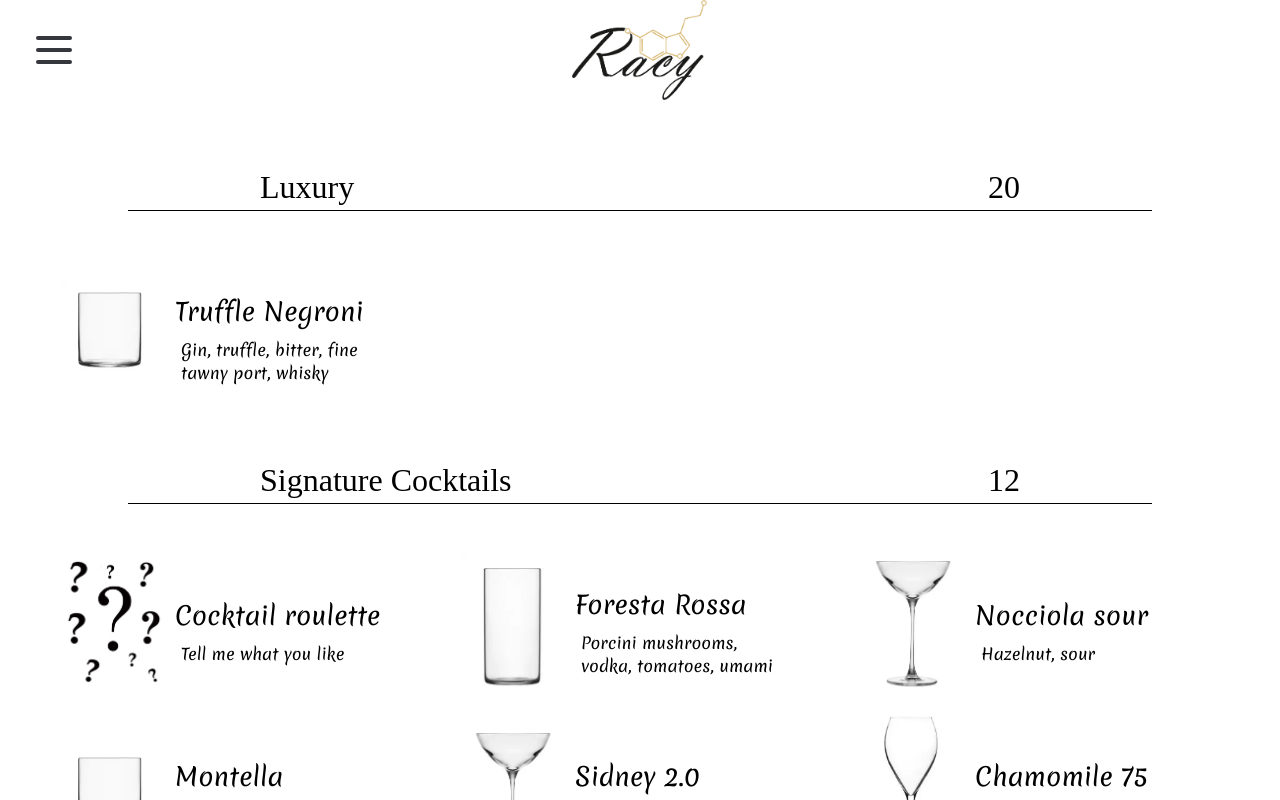
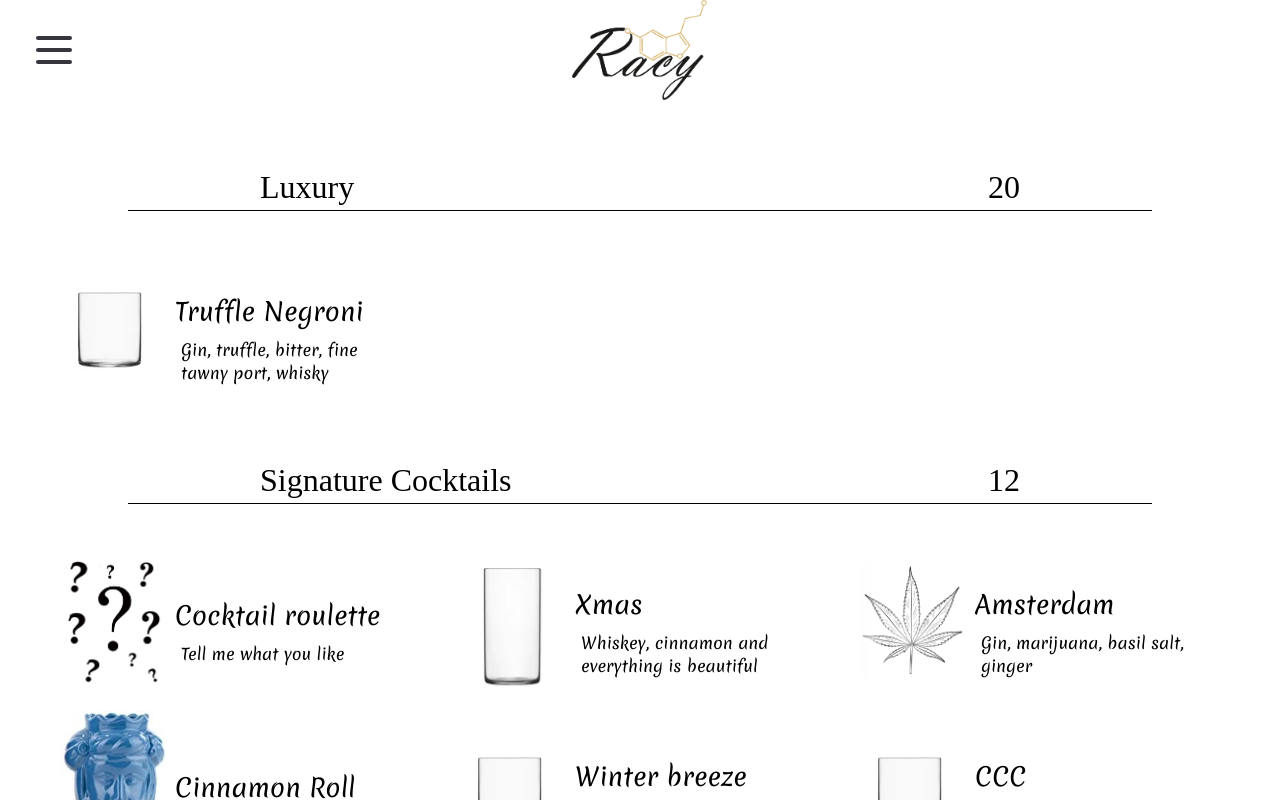
Before and after one commit to Aldodo91/racy-bar, a React (Create React App) app: page /menu-details/1 in a window 1280 px wide. Built offline with nearby package versions, Linux system fonts and the light colour scheme; a web font is replaced by a local one.

Commit message:
menu invernale

```diff
--- a/src/components/hamburger.jsx
+++ b/src/components/hamburger.jsx
@@ -17,6 +17,9 @@ const Sidebar = ({ lang }) => {
       <a className="menu-item" href="#signature" onClick={close}>
         Signature
       </a>
+      <a className="menu-item" href="#hot" onClick={close}>
+        Hot Cocktails
+      </a>
       <a className="menu-item" href="#noAlcol" onClick={close}>
         MockTails
       </a>
@@ -26,9 +29,6 @@ const Sidebar = ({ lang }) => {
       <a className="menu-item" href="#distillati" onClick={close}>
         {it ? "Distillati" : "Spirits"}
       </a>
-      {/* <a className="menu-item" href="#softDrink" onClick={close}>
-        Soft Drink
-      </a> */}
       <a className="menu-item" href="#caffetteria" onClick={close}>
         {it ? "Caffetteria" : "Coffee"}
       </a>
--- a/src/costants/allMenuElement.js
+++ b/src/costants/allMenuElement.js
@@ -24,6 +24,7 @@ import {
   bollicine,
   birra,
   latteVegetale,
+  hot,
 } from "./menuElement";
 export {
   signature,
@@ -51,4 +52,5 @@ export {
   bollicine,
   birra,
   latteVegetale,
+  hot,
 };
--- a/src/costants/images.js
+++ b/src/costants/images.js
@@ -12,6 +12,8 @@ import scrigno from "../assets/glass/scrigno.webp";
 import moka from "../assets/glass/moka.webp";
 import vino from "../assets/glass/vino.webp";
 import question from "../assets/glass/int.jpg";
+import hot from "../assets/glass/hotGlass.webp";
+import ams from "../assets/glass/ams.png";
 
 export {
   question,
@@ -28,4 +30,6 @@ export {
   scodella,
   scrigno,
   vino,
+  hot,
+  ams,
 };
--- a/src/costants/menuElement.js
+++ b/src/costants/menuElement.js
@@ -1,3 +1,5 @@
+import * as images from "./images";
+
 export const toShare = [
   // {
   //   img: null,
@@ -604,3 +606,30 @@ export const bollicine = [
     bottleCost: 120,
   },
 ];
+
+export const hot = [
+  {
+    img: images.hot,
+    nome: "Afther 8",
+    ricetta: {
+      it: "Rum, Cioccolato Venchi 1878, menta",
+      en: "Rum, Venchi Chocolate 1878, mint",
+    },
+  },
+  {
+    img: images.hot,
+    nome: "Chai Toddy",
+    ricetta: {
+      it: "Bourbon, Chai tea, limone, miele",
+      en: "Bourbon, Chai tea, lemon, honey",
+    },
+  },
+  {
+    img: images.hot,
+    nome: "Caribbean",
+    ricetta: {
+      it: "Rum, caffè, cocco & cannella",
+      en: "Rum, caffè, cocco & cannella",
+    },
+  },
+];
--- a/src/costants/signature.js
+++ b/src/costants/signature.js
@@ -1,18 +1,5 @@
 import * as images from "./images";
 export const signature = [
-  /**
-   * ! bl
-   * * Carlo-Cola
-   * * Rum infuso con cannella, Carlo-Cola
-   * * Home infused cinnamon Rum, Carlo-Cola
-   */
-  /**
-   *
-   * ? Mela
-   * * Atlanta
-   * * Bourboun Whiskey, Zucca, Zenzero, Limone
-   * * Bourboun Wiskey, Pumpkin, Ginger, Lemon
-   */
   {
     img: images.question,
     nome: "Cocktail roulette",
@@ -31,28 +18,68 @@ export const signature = [
   // },
   {
     img: images.bl,
-    nome: "Foresta Rossa",
+    nome: "Xmas",
     ricetta: {
-      it: "Funghi porcini, vodka, pomodoro, umami",
-      en: "Porcini mushrooms, vodka, tomatoes, umami",
+      it: "Whiskey, cannella e ogni cosa è bella",
+      en: "Whiskey, cinnamon and everything is beautiful",
     },
   },
   {
-    img: images.martini,
-    nome: "Nocciola sour",
+    img: images.ams,
+    nome: "Amsterdam",
     ricetta: {
-      it: "Nocciola, sour",
-      en: "Hazelnut, sour",
+      it: "Gin, marijuana, sale al basilico, zenzero ",
+      en: "Gin, marijuana, basil salt, ginger",
+    },
+  },
+  {
+    img: images.moro,
+    nome: "Cinnamon Roll",
+    ricetta: {
+      it: "Cannella, gin, limone",
+      en: "Cinnamon, gin, lemon",
     },
   },
   {
     img: images.bc,
-    nome: "Montella",
+    nome: "Winter breeze",
     ricetta: {
-      it: "Castagna, Rabarbaro, Vermouth, Limone",
-      en: "Chestnut, Rhubarb, Vermouth, Lemon",
+      it: "Bourbon, cannella, peperoncino, clementine",
+      en: "Bourbon, cinnamon, chili, clementines",
     },
   },
+  {
+    img: images.bc,
+    nome: "CCC",
+    ricetta: {
+      it: "Cognac, Cioccolato, bitter alla ciliegia",
+      en: "Cognac, Chocolate, cherry bitters",
+    },
+  },
+  // {
+  //   img: images.bl,
+  //   nome: "Foresta Rossa",
+  //   ricetta: {
+  //     it: "Funghi porcini, vodka, pomodoro, umami",
+  //     en: "Porcini mushrooms, vodka, tomatoes, umami",
+  //   },
+  // },
+  // {
+  //   img: images.martini,
+  //   nome: "Nocciola sour",
+  //   ricetta: {
+  //     it: "Nocciola, sour",
+  //     en: "Hazelnut, sour",
+  //   },
+  // },
+  // {
+  //   img: images.bc,
+  //   nome: "Montella",
+  //   ricetta: {
+  //     it: "Castagna, Rabarbaro, Vermouth, Limone",
+  //     en: "Chestnut, Rhubarb, Vermouth, Lemon",
+  //   },
+  // },
   {
     img: images.martini,
     nome: "Sidney 2.0",
@@ -61,14 +88,14 @@ export const signature = [
       en: "Gin, Pomegranate, berries",
     },
   },
-  {
-    img: images.flute,
-    nome: "Chamomile 75",
-    ricetta: {
-      it: "Gin, camomilla, fiori, Prosecco",
-      en: "Gin, chamomile, flowers, prosecco",
-    },
-  },
+  // {
+  //   img: images.flute,
+  //   nome: "Chamomile 75",
+  //   ricetta: {
+  //     it: "Gin, camomilla, fiori, Prosecco",
+  //     en: "Gin, chamomile, flowers, prosecco",
+  //   },
+  // },
 
   // {
   //   img: images.flute,
@@ -87,14 +114,14 @@ export const signature = [
       en: "Bourbon, Lemon maple syrup, Smoke bitter",
     },
   },
-  {
-    img: images.moro,
-    nome: "Hong Kong",
-    ricetta: {
-      it: "Racy herbal liqueur, Chinotto, Limone",
-      en: "Racy herbal liqueur, Chinotto, Fresh lemon juice",
-    },
-  },
+  // {
+  //   img: images.moro,
+  //   nome: "Hong Kong",
+  //   ricetta: {
+  //     it: "Racy herbal liqueur, Chinotto, Limone",
+  //     en: "Racy herbal liqueur, Chinotto, Fresh lemon juice",
+  //   },
+  // },
   {
     img: images.bc,
     nome: "Cancún",
@@ -111,22 +138,22 @@ export const signature = [
   //     en: "Cinnamon & cloves rum, White chocolate & Cocco, Pineapple",
   //   },
   // },
-  {
-    img: images.martini,
-    nome: "L.A.",
-    ricetta: {
-      it: "Bourbon, Ancho Reyes, Amaro 18, Chinotto",
-      en: "Bourbon, Ancho Reyes, Amaro 18, Chinotto",
-    },
-  },
-  {
-    img: images.bl,
-    nome: "Rio",
-    ricetta: {
-      it: "Cachaça, Limone, Fiori di sambuco, Butterfly pea",
-      en: "Cachaça, Fresh lemon juice, Elderflower, Butterfly pea",
-    },
-  },
+  // {
+  //   img: images.martini,
+  //   nome: "L.A.",
+  //   ricetta: {
+  //     it: "Bourbon, Ancho Reyes, Amaro 18, Chinotto",
+  //     en: "Bourbon, Ancho Reyes, Amaro 18, Chinotto",
+  //   },
+  // },
+  // {
+  //   img: images.bl,
+  //   nome: "Rio",
+  //   ricetta: {
+  //     it: "Cachaça, Limone, Fiori di sambuco, Butterfly pea",
+  //     en: "Cachaça, Fresh lemon juice, Elderflower, Butterfly pea",
+  //   },
+  // },
 
   {
     img: images.moka,
--- a/src/pages/menuDetails.jsx
+++ b/src/pages/menuDetails.jsx
@@ -36,6 +36,14 @@ const MenuDetails = () => {
           <BigSelection
             category={menuElement.signature}
             nome="Signature Cocktails"
+            langIT={langIt}
+            cost={12}
+          />
+        </div>
+        <div id="hot">
+          <BigSelection
+            category={menuElement.hot}
+            nome="Hot Cocktails"
             langIT={langIt}
             cost={12}
           />
```
Also changed, not shown: src/assets/glass/ams.png (added), src/assets/glass/hotGlass.webp (added).
